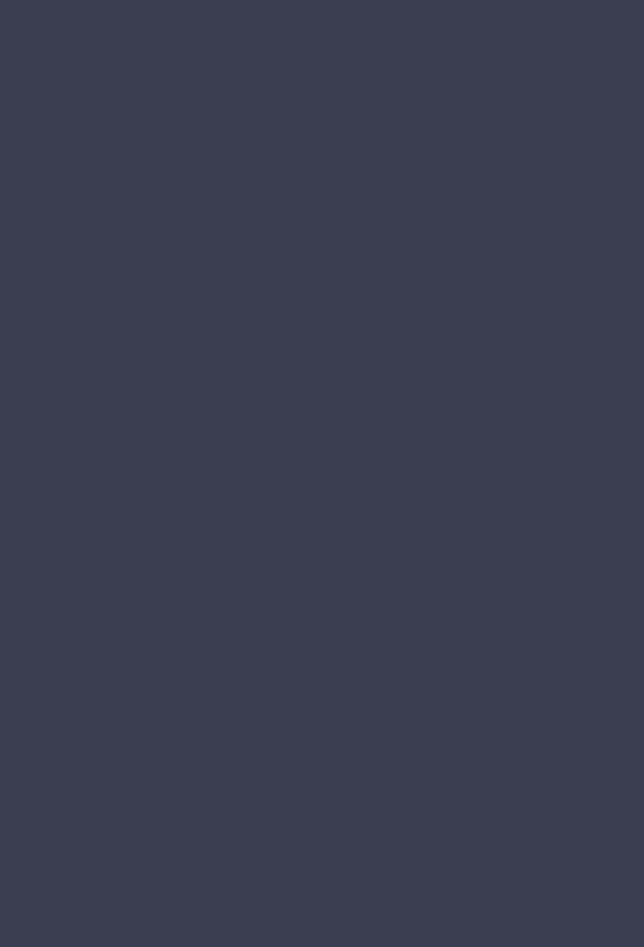
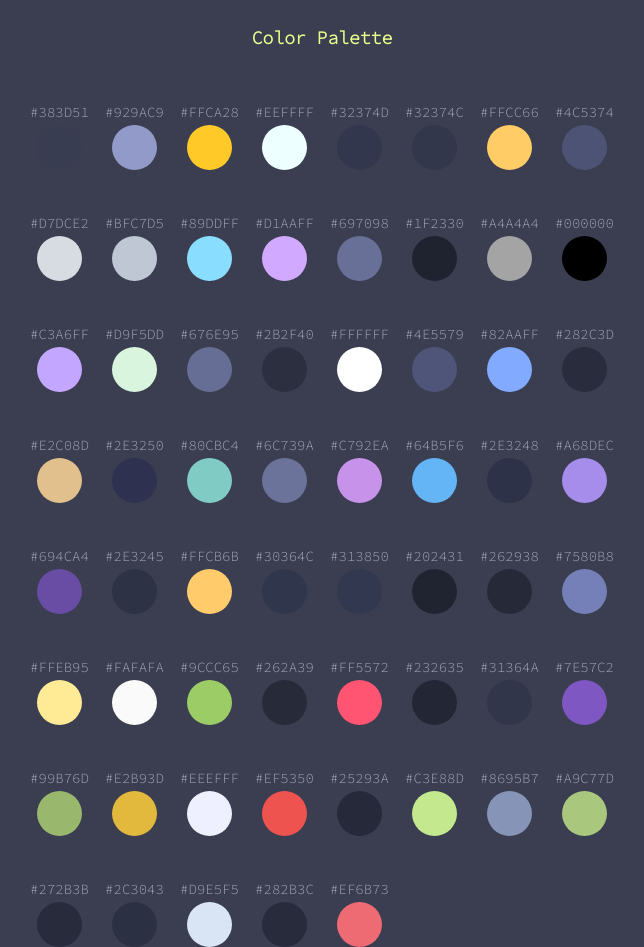
Before and after one commit to Red-CS/Spades, a Next.js app in the folder website/: page / in a window 1280 px wide. Shown: the part 1020-1967 px from the top of the page, without its empty margins (318-962 px from the left). Before the commit the page ends 918 px from the top, so only its background shows below. Built offline with nearby package versions, Linux system fonts and the light colour scheme.

Commit message:
add colors, update website

```diff
--- a/website/pages/index.js
+++ b/website/pages/index.js
@@ -1,6 +1,7 @@
 import Head from "next/head";
 import Image from "next/image";
 import styles from "../styles/Home.module.css";
+import ThemeColors from "../public/colors.js";
 
 export default function Home() {
   return (
@@ -20,13 +21,28 @@ export default function Home() {
         <div className={styles.editor}>
           <Image
             src="/img/example.png"
-            width={960}
-            height={490}
+            width={1919}
+            height={979}
             quality={100}
           />
         </div>
-        <h2>Color Palette</h2>
-        <div className={styles.palette}></div>
+        <h3 className={styles.h3}>Color Palette</h3>
+        <div className={styles.palette}>
+          {ThemeColors.palette.map((color, index) => {
+            return (
+              <div className={styles["color-box"]} key={index + 1}>
+                <div className={styles["color-label"]} key={(index + 1) * -1}>
+                  {color}
+                </div>
+                <button
+                  className={styles["color-button"]}
+                  style={{ backgroundColor: color }}
+                  key={index}
+                ></button>
+              </div>
+            );
+          })}
+        </div>
       </main>
     </div>
   );
--- /dev/null
+++ b/website/public/colors.js
@@ -0,0 +1,67 @@
+const ThemeColors = {
+  palette: [
+    "#383D51",
+    "#929AC9",
+    "#FFCA28",
+    "#EEFFFF",
+    "#32374D",
+    "#32374C",
+    "#FFCC66",
+    "#4C5374",
+    "#D7DCE2",
+    "#BFC7D5",
+    "#89DDFF",
+    "#D1AAFF",
+    "#697098",
+    "#1F2330",
+    "#A4A4A4",
+    "#000000",
+    "#C3A6FF",
+    "#D9F5DD",
+    "#676E95",
+    "#2B2F40",
+    "#FFFFFF",
+    "#4E5579",
+    "#82AAFF",
+    "#282C3D",
+    "#E2C08D",
+    "#2E3250",
+    "#80CBC4",
+    "#6C739A",
+    "#C792EA",
+    "#64B5F6",
+    "#2E3248",
+    "#A68DEC",
+    "#694CA4",
+    "#2E3245",
+    "#FFCB6B",
+    "#30364C",
+    "#313850",
+    "#202431",
+    "#262938",
+    "#7580B8",
+    "#FFEB95",
+    "#FAFAFA",
+    "#9CCC65",
+    "#262A39",
+    "#FF5572",
+    "#232635",
+    "#31364A",
+    "#7E57C2",
+    "#99B76D",
+    "#E2B93D",
+    "#EEEFFF",
+    "#EF5350",
+    "#25293A",
+    "#C3E88D",
+    "#8695B7",
+    "#A9C77D",
+    "#272B3B",
+    "#2C3043",
+    "#D9E5F5",
+    "#282B3C",
+    "#EF6B73",
+  ],
+};
+
+export default ThemeColors;
--- a/website/styles/Home.module.css
+++ b/website/styles/Home.module.css
@@ -26,12 +26,73 @@
   margin: 15px 0px 100px;
 }
 
+.h3 {
+  font-size: var(--fs-m);
+  margin: 15px 0px 50px;
+}
+
+.editor {
+  margin: 0 70px 70px;
+  max-width: 1919px;
+  box-shadow: 0px 0px 20px 20px rgba(0, 0, 0, 0.2);
+  border-radius: 4px;
+}
+
 .ul {
   display: flex;
   justify-content: space-between;
   align-items: center;
 }
 
+.palette {
+  display: grid;
+  grid-template-columns: repeat(8, 35px);
+  gap: 40px;
+  -webkit-box-pack: center;
+  justify-content: center;
+}
+
+.color-box {
+  position: relative;
+  transition: all 0.25s ease-in-out 0s;
+  display: flex;
+  flex-direction: column;
+  align-items: center;
+}
+
+.color-label {
+  color: rgb(162, 170, 188);
+  font-size: 14px;
+  border-radius: 3px;
+  padding: 4px 6px;
+  transition: all 0.25s ease-in-out 0s;
+  text-align: center;
+}
+
+.color-button {
+  width: 45px;
+  height: 45px;
+  padding: 0px;
+  border-radius: 100%;
+  transition: all 0.25s ease-in-out 0s;
+  z-index: 2;
+  border: 0;
+  outline: 0;
+}
+
+@media (max-width: 768px) {
+  .editor {
+    margin: 0 0 70px 0;
+    box-shadow: 0px 0px 20px 10px rgba(0, 0, 0, 0.2);
+  }
+  .palette {
+    display: grid;
+    grid-template-columns: repeat(5, 35px);
+    gap: 30px;
+    -webkit-box-pack: center;
+    justify-content: center;
+  }
+}
 .footer {
   width: 100%;
   height: 100px;
--- a/website/styles/globals.css
+++ b/website/styles/globals.css
@@ -79,6 +79,7 @@ select {
   background-color: var(--bg);
   color: var(--header);
   font-family: "Source Code Pro", monospace;
+  text-align: center;
 }
 
 h1 {
```
